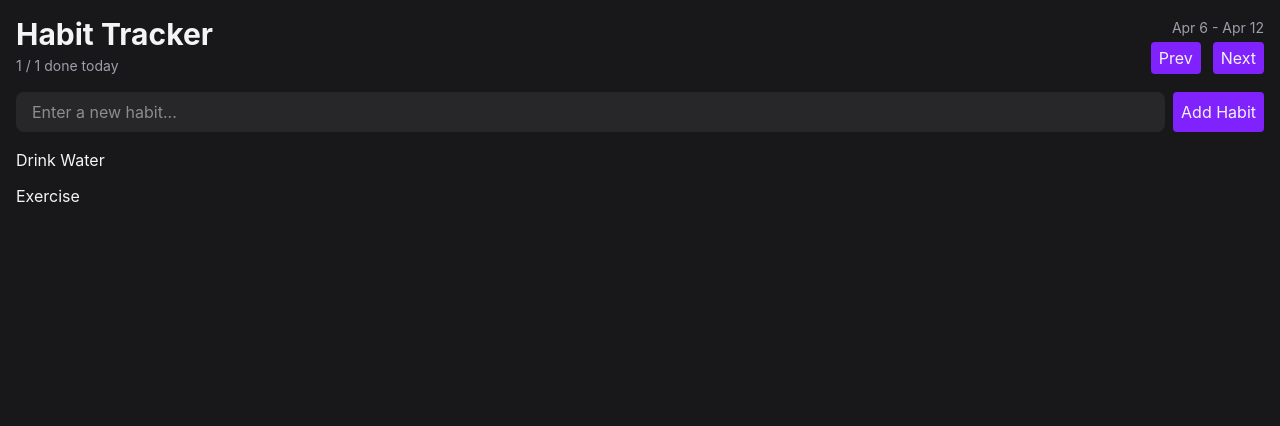
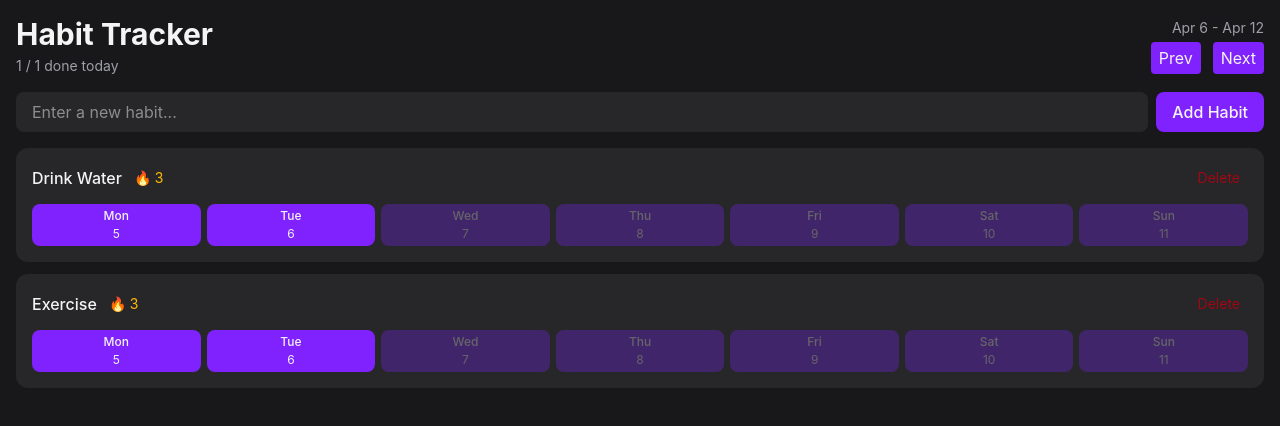
Before and after one commit to JLTDigital/React-Tracker, a React (Vite) app: page / in a window 1280 px wide. Shown: the top 426 px of the page. Built offline with nearby package versions, Linux system fonts and the light colour scheme.

Commit message:
feat: update components with date-fns integration and enhance Button styling

```diff
--- a/package.json
+++ b/package.json
@@ -11,8 +11,10 @@
   },
   "dependencies": {
     "@tailwindcss/vite": "^4.3.3",
+    "date-fns": "^4.4.0",
     "react": "^19.2.8",
     "react-dom": "^19.2.8",
+    "tailwind-merge": "^3.7.0",
     "tailwindcss": "^4.3.3"
   },
   "devDependencies": {
--- a/src/components/Button.tsx
+++ b/src/components/Button.tsx
@@ -1,17 +1,38 @@
-import type { ReactNode } from 'react'
+import type { ComponentProps } from 'react'
+import { twMerge } from 'tailwind-merge'
 
-const Button = ({ children }: ButtonProps) => {
+const Button = ({ variant = 'primary', className, ...props }: ButtonProps) => {
+  function getVariantStyles(variant: Variant) {
+    switch (variant) {
+      case 'primary':
+        return 'bg-violet-600 hover:bg-violet-500'
+      case 'secondary':
+        return 'bg-zinc-700 hover:bg-zinc-600 text-zinc-400'
+      case 'ghost-destructive':
+        return 'hover:bg-red-800 text-red-800 hover:text-red-200'
+      default:
+        throw new Error(`Invalid variant: ${variant satisfies never}`)
+    }
+  }
+
   return (
     <>
-      <button className='bg-violet-600 hover:bg-violet-500 transition-colors rounded px-2 py-1 disabled:opacity-30 disabled:cursor-not-allowed'>
-        {children}
-      </button>
+      <button
+        {...props}
+        className={twMerge(
+          'transition-colors rounded px-2 py-1 disabled:opacity-30 disabled:cursor-not-allowed',
+          getVariantStyles(variant),
+          className
+        )}></button>
     </>
   )
 }
 
-interface ButtonProps {
-  children: ReactNode
+type Variant = 'primary' | 'secondary' | 'ghost-destructive'
+
+interface ButtonProps extends ComponentProps<'button'> {
+  variant?: Variant
+  className?: string
 }
 
 export default Button
--- a/src/components/HabitForm.tsx
+++ b/src/components/HabitForm.tsx
@@ -7,7 +7,7 @@
         className='flex-1 rounded-lg bg-zinc-800 px-4 py-2 outline-none focus-visible:ring-2 focus-visible:ring-violet-500'
         placeholder='Enter a new habit...'
       />
-      <Button>Add Habit</Button>
+      <Button className='rounded-lg px-4 py-2 font-medium'>Add Habit</Button>
     </form>
   )
 }
--- a/src/components/HabitItem.tsx
+++ b/src/components/HabitItem.tsx
@@ -1,5 +1,49 @@
-const HabitItem = () => {
-  return null
+import Button from './Button'
+import {
+  startOfWeek,
+  endOfWeek,
+  eachDayOfInterval,
+  format,
+  isFuture
+} from 'date-fns'
+
+const HabitItem = ({ habit }: HabitItemProps) => {
+  const visibleDates = eachDayOfInterval({
+    start: startOfWeek(new Date(), { weekStartsOn: 1 }),
+    end: endOfWeek(new Date(), { weekStartsOn: 1 })
+  })
+
+  return (
+    <div className='rounded-xl bg-zinc-800 p-4 flex flex-col gap-3'>
+      <div className='flex items-center justify-between'>
+        <div className='flex gap-3 items-center'>
+          <span className='font-medium'>{habit.name}</span>
+          <span className='text-amber-400 text-sm'>🔥 3</span>
+        </div>
+        <Button className='text-sm' variant='ghost-destructive'>
+          Delete
+        </Button>
+      </div>
+      <div className='flex gap-1.5'>
+        {visibleDates.map((date) => (
+          <Button
+            className='flex flex-1 flex-col items-center gap-0.5 rounded-lg text-xs'
+            disabled={isFuture(date)}
+            key={date.toISOString()}>
+            <span className='font-medium'>{format(date, 'EEE')}</span>
+            <span>{format(date, 'd')}</span>
+          </Button>
+        ))}
+      </div>
+    </div>
+  )
 }
 
 export default HabitItem
+
+interface HabitItemProps {
+  habit: {
+    id: String
+    name: String
+  }
+}
--- a/src/components/HabitList.tsx
+++ b/src/components/HabitList.tsx
@@ -1,11 +1,13 @@
+import HabitItem from './HabitItem'
+
 const HabitList = () => {
   const habits = [
     {
-      id: 1,
+      id: '1',
       name: 'Drink Water'
     },
     {
-      id: 2,
+      id: '2',
       name: 'Exercise'
     }
   ]
@@ -21,7 +23,7 @@
   return (
     <div className='flex flex-col gap-3'>
       {habits.map((habit) => (
-        <h1 key={habit.id}>{habit.name}</h1>
+        <HabitItem key={habit.id} habit={habit} />
       ))}
     </div>
   )
```
Also changed, not shown: 1 other file (tests, documents, lock files or other folders).
